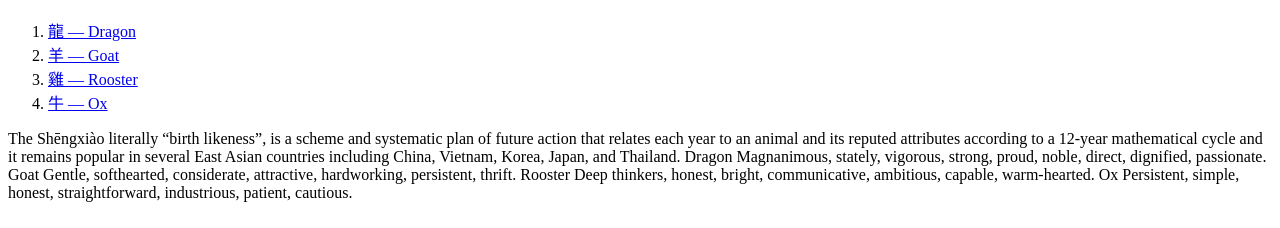
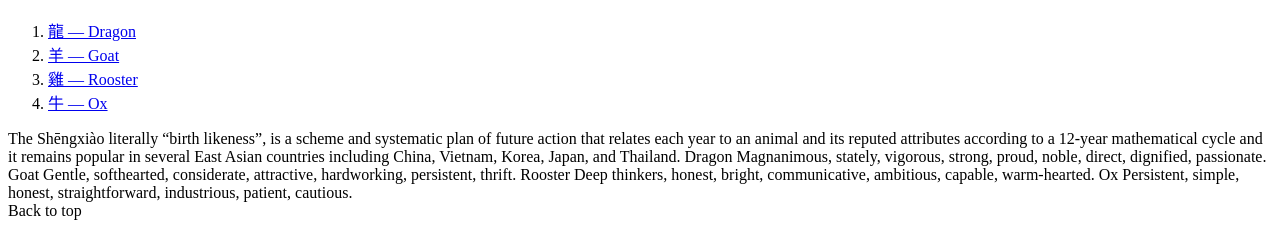
Before and after one commit to hldouglas/dsn1674-project-2, a plain HTML site: page index.html in a window 1280 px wide. Shown: the part 1405-1633 px from the top of the page. Drawn offline with Linux system fonts and the light colour scheme.

Commit message:
Added an aside

```diff
--- a/index.html
+++ b/index.html
@@ -40,4 +40,8 @@
     Persistent, simple, honest, straightforward, industrious, patient, cautious.
   </body>
 
+  <aside>
+    Back to top
+  </aside>
+
 </html>
```
